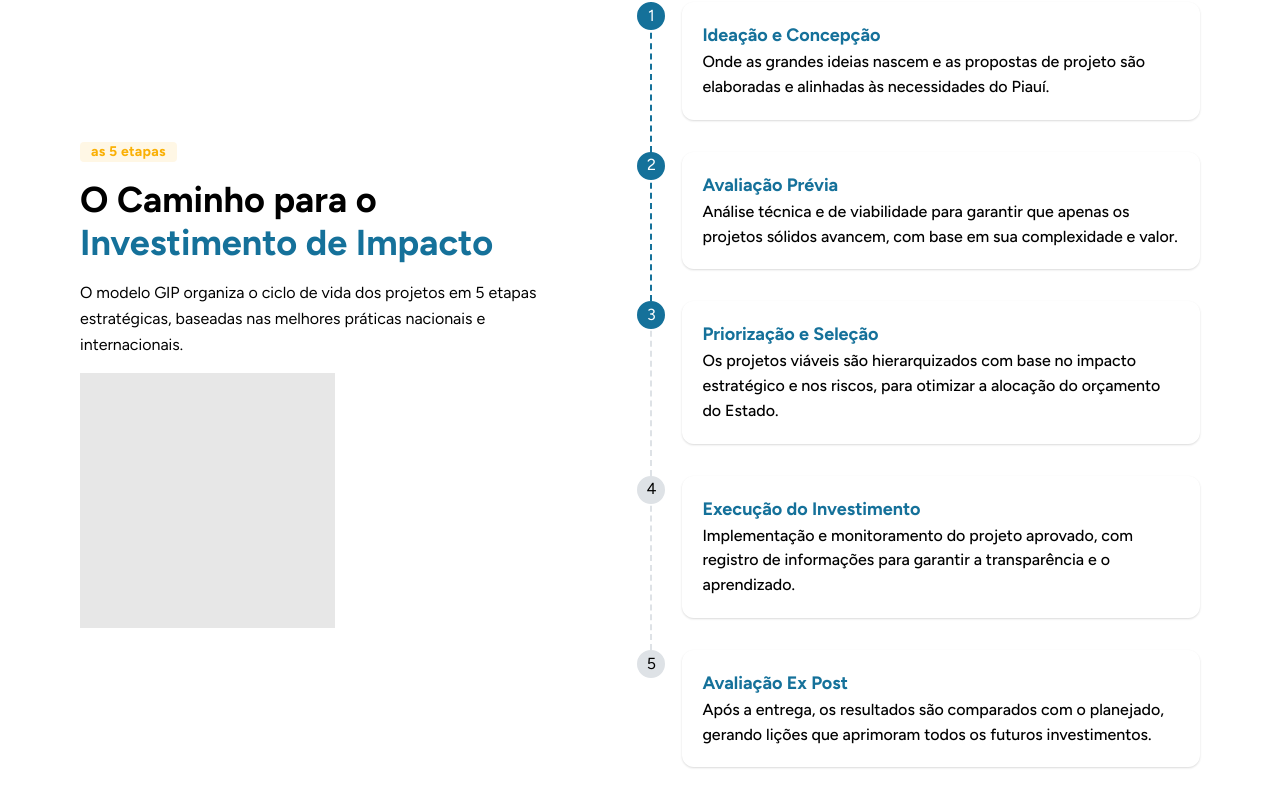
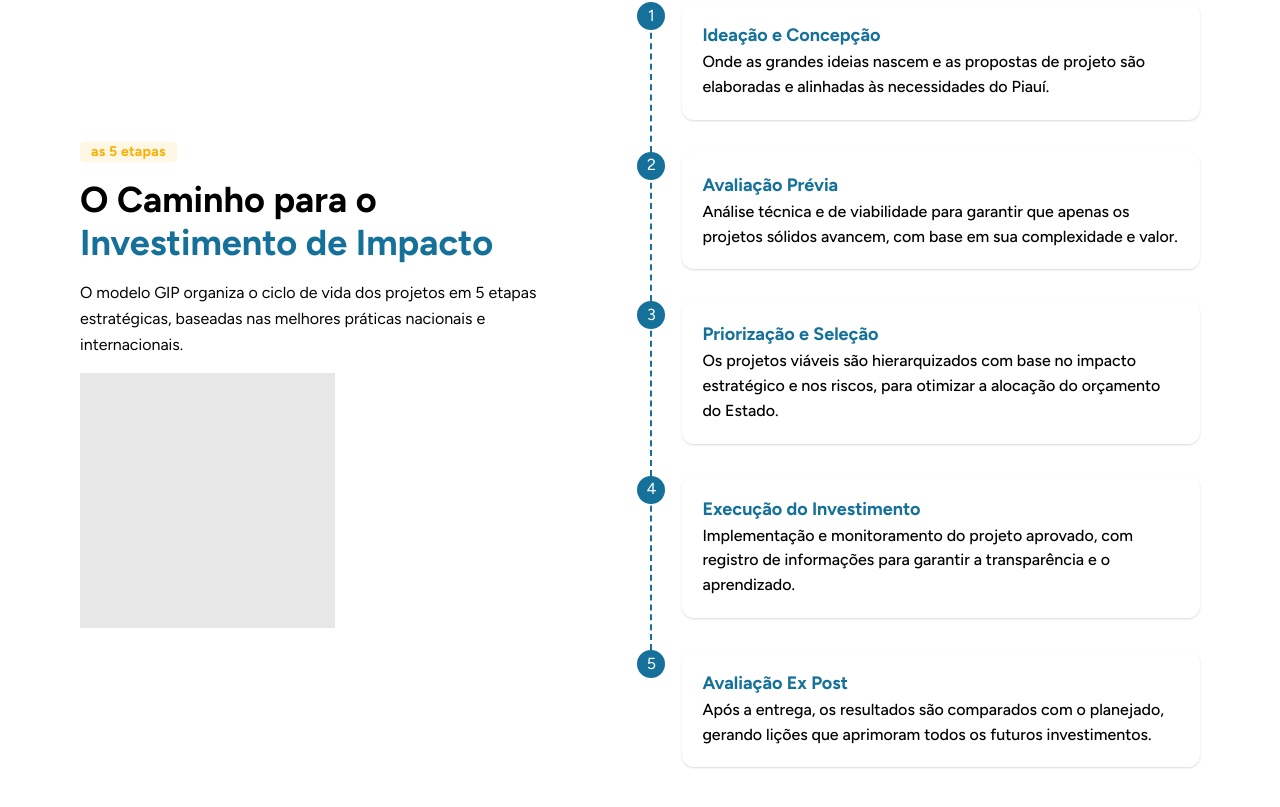
Before and after one commit to FelipeDuan/lp-gip, a Next.js app: page / in a window 1280 px wide. Shown: the part 1380-2187 px from the top of the page. Built offline with nearby package versions, Linux system fonts and the light colour scheme.

Commit message:
fix: ajuste card bullet timeline

```diff
--- a/src/components/sections/Etapas/etapas-timeline.tsx
+++ b/src/components/sections/Etapas/etapas-timeline.tsx
@@ -30,7 +30,12 @@ export function EtapasTimeline() {
   ];
 
   return (
-    <Timeline active={2} bulletSize={28} lineWidth={2} color="primary">
+    <Timeline
+      active={etapas.length}
+      bulletSize={28}
+      lineWidth={2}
+      color="primary"
+    >
       {etapas.map((etapa, idx) => (
         <Timeline.Item
           key={`${idx}-${etapa.title}`}
```
